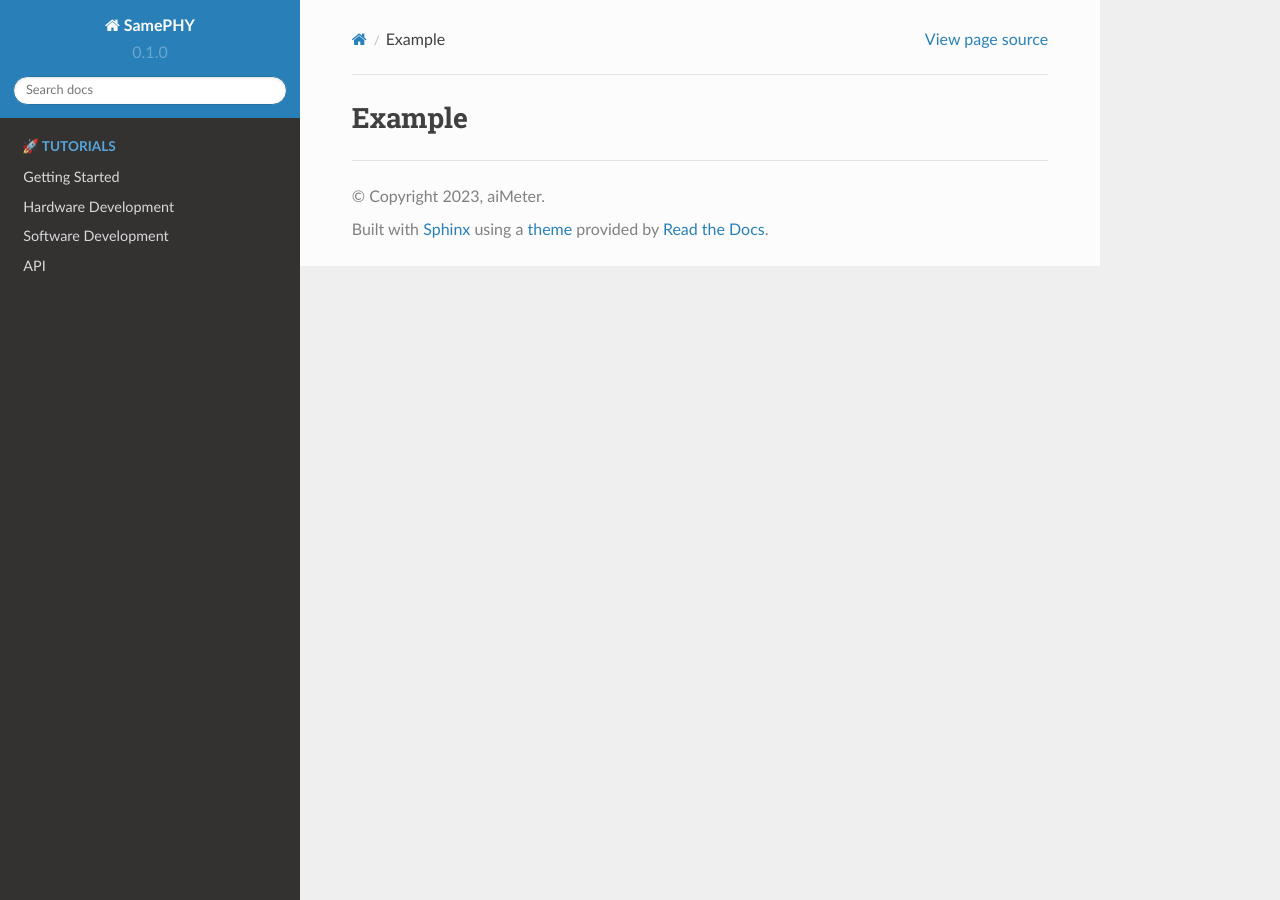
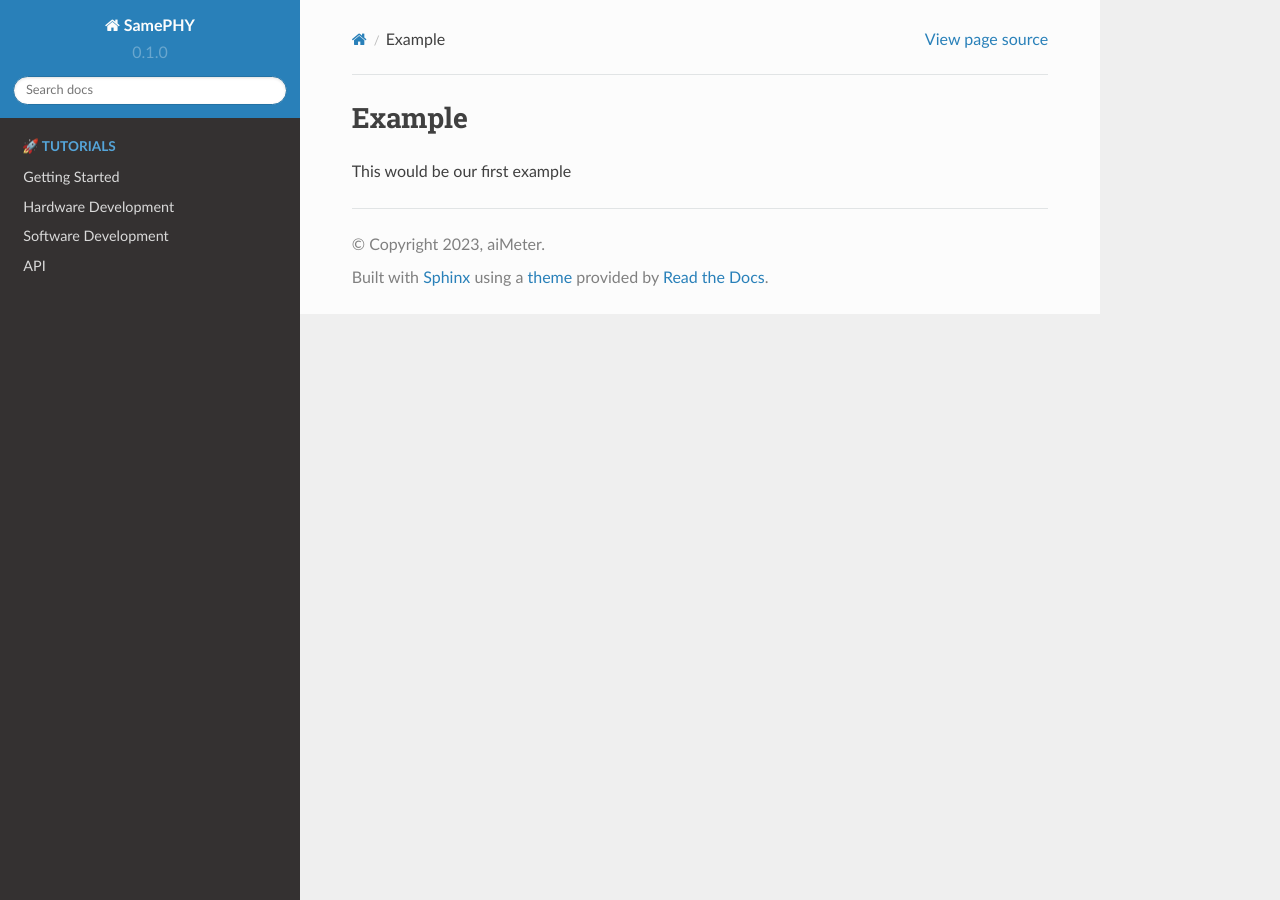
Before and after one commit to petchu99/bookish-waddle, a Sphinx documentation site: the page built from docs/source/examples/examples.rst, in a window 1280 px wide. Built offline with Sphinx 7.4.7 and the Read the Docs theme 2.0.0, drawn with Linux system fonts in a browser that asks for light colours; pages that are not in the unit, such as notebooks, are missing from menus.

Commit message:
Update examples.rst

```diff
--- a/docs/source/examples/examples.rst
+++ b/docs/source/examples/examples.rst
@@ -1,2 +1,4 @@
 Example
 =======
+
+This would be our first example
```
